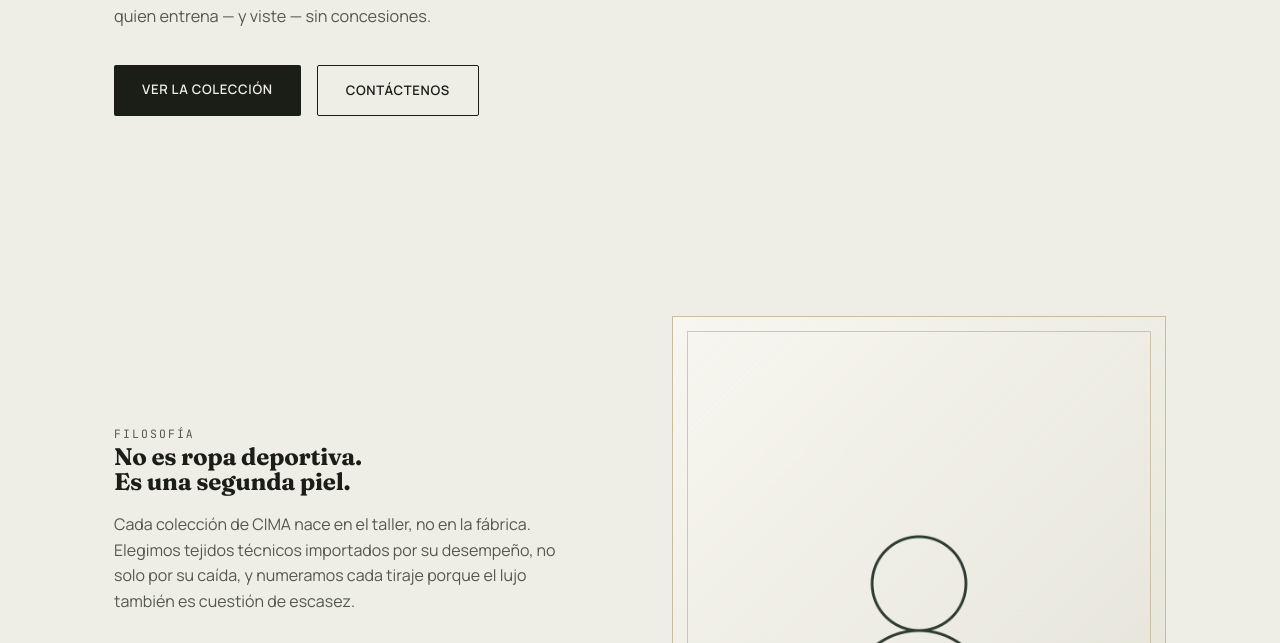
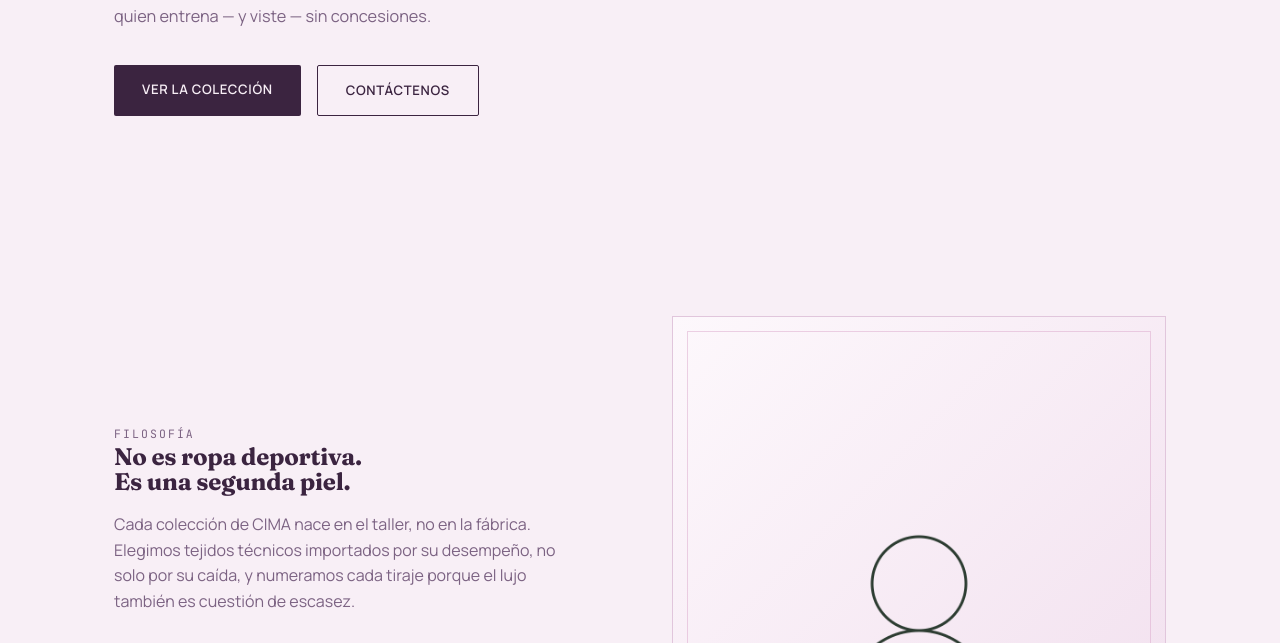
Before and after one commit to ssfbi/CIMA, a plain HTML site: page index.html in a window 1280 px wide. Shown: the part 564-1207 px from the top of the page. Drawn offline with Linux system fonts and the light colour scheme.

Commit message:
Cambio de Colores

```diff
--- a/index.html
+++ b/index.html
@@ -10,15 +10,15 @@
 <link href="https://fonts.googleapis.com/css2?family=Fraunces:ital,opsz,wght@0,9..144,300;0,9..144,500;0,9..144,700;0,9..144,900;1,9..144,500&family=Manrope:wght@400;500;600;700;800&family=JetBrains+Mono:wght@400;500&display=swap" rel="stylesheet">
 <style>
   :root{
-    --bg:        #EEEEE7;
-    --bg-panel:  #E3E1D5;
-    --card:      #F7F6F0;
-    --ink:       #1B1D17;
-    --ink-soft:  #55584B;
-    --gold:      #97733A;
-    --gold-soft: #B79A63;
-    --sport:     #2C3C31;
-    --line:      #C7BEA2;
+    --bg:        #F8EFF6;
+    --bg-panel:  #F0DCEC;
+    --card:      #FDF8FC;
+    --ink:       #3B2440;
+    --ink-soft:  #7C6383;
+    --gold:      #BE6B9B;
+    --gold-soft: #DBA8CB;
+    --sport:     #5B3B78;
+    --line:      #E1C6DC;
     --max: 1180px;
   }
 
@@ -89,7 +89,7 @@
   .nav-links a:hover::after, .nav-links a:focus-visible::after{width:100%;}
   .btn-wa{
     display:inline-flex; align-items:center; gap:8px;
-    background:var(--sport); color:#EFEDE2;
+    background:var(--sport); color:#F6E9F2;
     padding:10px 18px; border-radius:999px;
     font-size:.78rem; letter-spacing:.04em; font-weight:600;
     transition:transform .2s ease, background .2s ease;
@@ -247,7 +247,7 @@
 
   /* ---------- STRIP / SIGNATURE ---------- */
   .strip{
-    background:var(--sport); color:#EAE7D8; position:relative; overflow:hidden;
+    background:var(--sport); color:#F2E5EE; position:relative; overflow:hidden;
   }
   .strip .wrap{padding:clamp(56px,8vw,90px) clamp(20px,5vw,64px);}
   .strip .lane-line{
```
